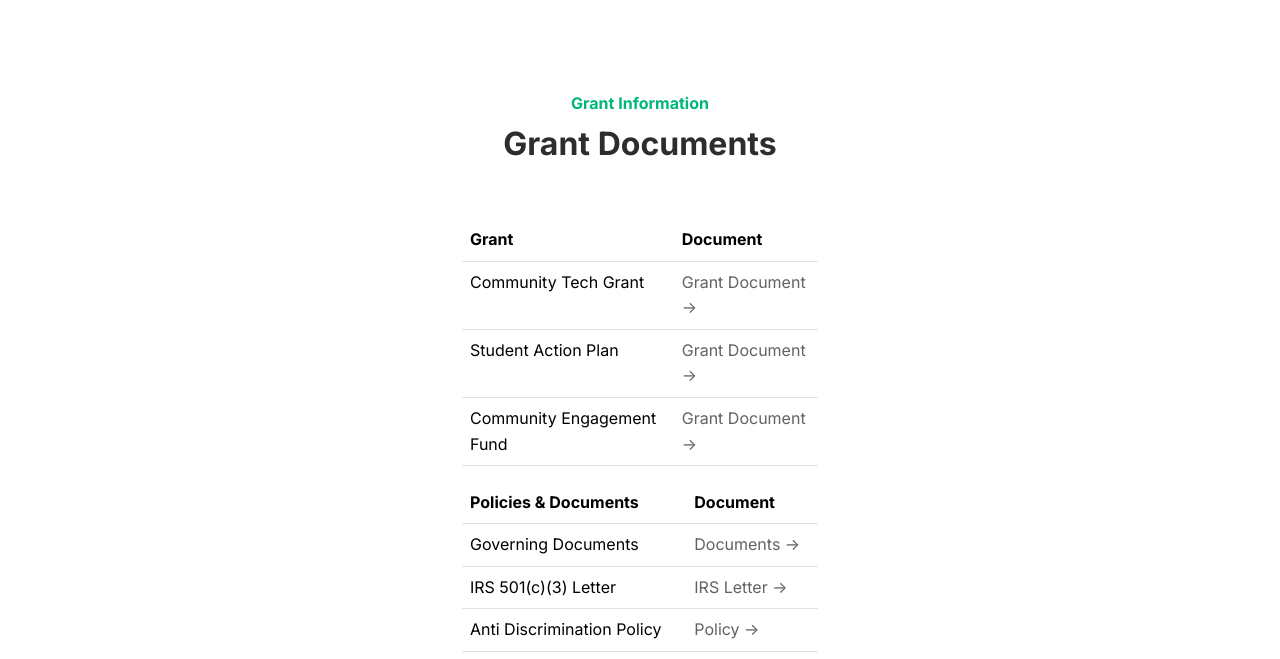
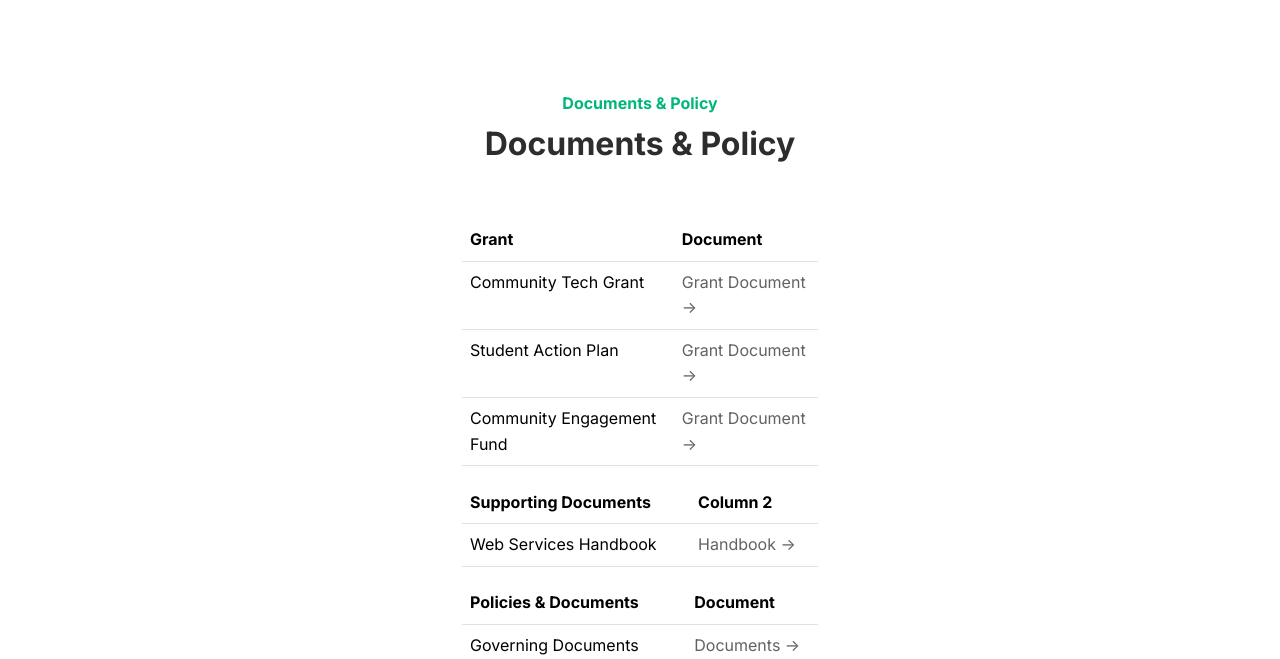
Before and after one commit to LeClair-Foundation-For-Technology/leclairfoundation-new, a plain HTML site: page grantinformation.html in a window 1280 px wide. Shown: the part 108-767 px from the top of the page. Drawn offline with Linux system fonts and the light colour scheme.

Commit message:
embed calander

```diff
--- a/grantinformation.html
+++ b/grantinformation.html
@@ -60,8 +60,8 @@
         <div class="container py-5">
             <div class="row mb-4 mb-lg-5">
                 <div class="col-md-8 col-xl-6 text-center mx-auto">
-                    <p class="fw-bold text-success mb-2">Grant Information</p>
-                    <h2 class="fw-bold">Grant Documents</h2>
+                    <p class="fw-bold text-success mb-2">Documents &amp; Policy</p>
+                    <h2 class="fw-bold">Documents &amp; Policy</h2>
                 </div>
             </div>
             <div class="row d-flex justify-content-center">
@@ -86,6 +86,23 @@
                                 <tr>
                                     <td>Community Engagement Fund</td>
                                     <td><a href="https://docs.google.com/document/d/e/2PACX-1vSYMvU1TbC5TqHGpgQ0NRoOVBb1PklbGKphh10ciAOEGB6lwmIKbsEX0IoN7FmTdCrX9X8vEJn432PZ/pub">Grant Document -&gt;</a></td>
+                                </tr>
+                                <tr></tr>
+                            </tbody>
+                        </table>
+                    </div>
+                    <div class="table-responsive">
+                        <table class="table">
+                            <thead>
+                                <tr>
+                                    <th>Supporting Documents</th>
+                                    <th>Column 2</th>
+                                </tr>
+                            </thead>
+                            <tbody>
+                                <tr>
+                                    <td>Web Services Handbook</td>
+                                    <td><a href="https://docs.google.com/document/d/e/2PACX-1vQDeq_-1pDZ_tIK-HbOLSn3njd4S0k2cA1vUJUHQR9zKf2UL44uxsQKhNM6826MfLDCSwT86JGE15Ua/pub" target="_blank">Handbook -&gt;</a></td>
                                 </tr>
                                 <tr></tr>
                             </tbody>
```
Also changed, not shown: contacts.html (+18 -3 lines).
